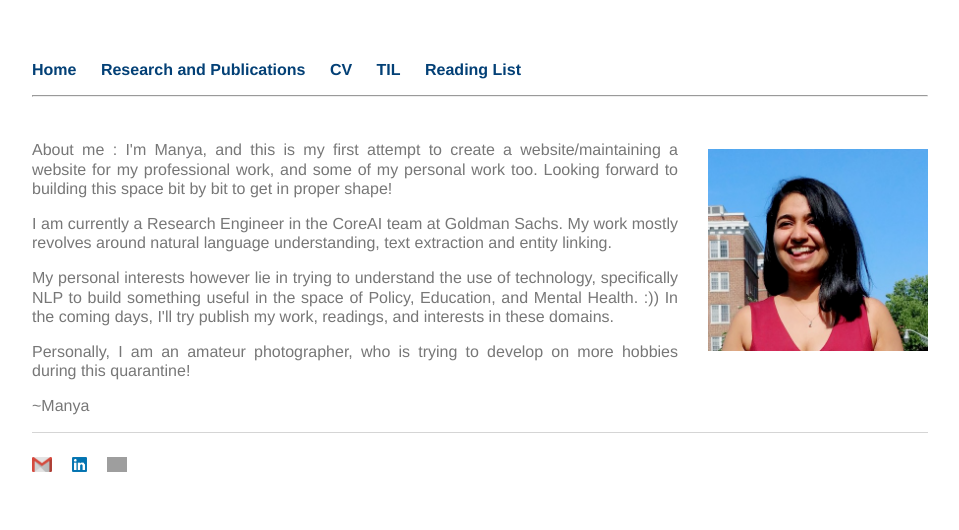
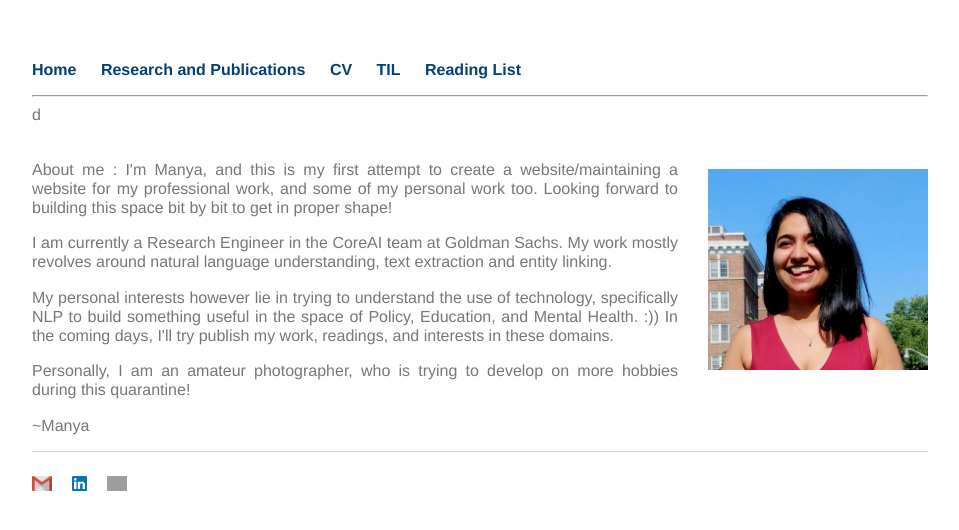
Before and after one commit to ManyaWadhwa/manyawadhwa.github.io, a Jekyll site: the page built from index.html, in a window 1280 px wide. Shown: the top 530 px of the page, without its empty margins (160-1119 px from the left). Built offline with Jekyll 4.4.1, drawn with Linux system fonts in a browser that asks for light colours; grey boxes are pictures that could not be loaded.

Commit message:
default layout

```diff
--- a/_layouts/default.html
+++ b/_layouts/default.html
@@ -14,7 +14,7 @@
 				<li><a href="/reading_list">Reading List</a></li>
 	    		</ul>
 					<hr>
-			</nav>
+			</nav>d
 			<div class="container">
 
 			{{ content }}
```
